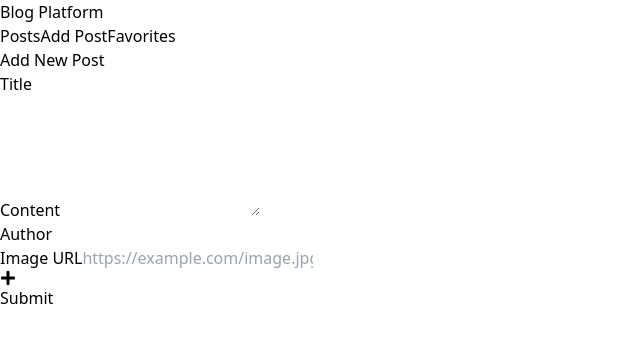
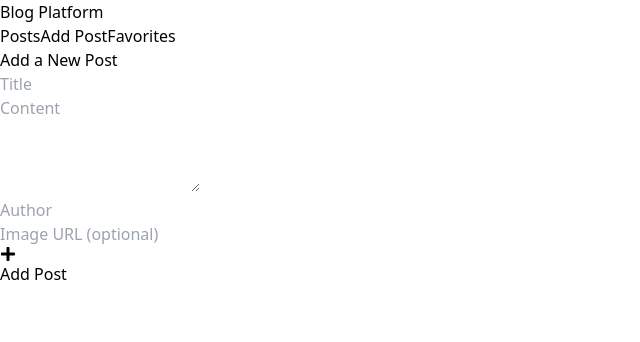
Before and after one commit to ErykahWanga/Blog-Platform, a React (Vite) app: page /add in a window 1280 px wide. Shown: the top 342 px of the page, without its empty margins (0-640 px from the left). Built offline with nearby package versions, Linux system fonts and the light colour scheme.

Commit message:
refactor: update AddPost and PostList components to use new API URL and improve error handling

```diff
--- a/src/components/AddPost.jsx
+++ b/src/components/AddPost.jsx
@@ -1,90 +1,93 @@
 import { useState } from 'react';
-import { useNavigate } from 'react-router-dom';
 import { FaPlus } from 'react-icons/fa';
 
-function AddPost() {
+function AddPost({ onAddPost }) {
   const [title, setTitle] = useState('');
   const [content, setContent] = useState('');
   const [author, setAuthor] = useState('');
   const [image, setImage] = useState('');
   const [error, setError] = useState(null);
-  const navigate = useNavigate();
+
+  const API_URL = 'https://json-server-vercel-zeta-five.vercel.app/api/posts'; // Updated to new deployment URL
 
   const handleSubmit = async (e) => {
     e.preventDefault();
+
+    const newPost = {
+      title,
+      content,
+      author,
+      image: image || undefined,
+      isFavorite: false,
+      comments: [],
+    };
+
     try {
-      const response = await fetch('http://localhost:3000/posts', {
+      const response = await fetch(API_URL, {
         method: 'POST',
         headers: { 'Content-Type': 'application/json' },
-        body: JSON.stringify({ title, content, author, image, isFavorite: false, comments: [] }),
+        body: JSON.stringify(newPost),
       });
+
       if (!response.ok) {
         throw new Error(`Failed to add post: ${response.status} ${response.statusText}`);
       }
-      navigate('/');
+
+      const addedPost = await response.json();
+      onAddPost(addedPost);
+      setTitle('');
+      setContent('');
+      setAuthor('');
+      setImage('');
+      setError(null);
     } catch (err) {
-      console.error('Submit error:', err);
+      console.error('Add post error:', err);
       setError(err.message);
     }
   };
 
   return (
-    <div className="max-w-lg mx-auto p-4">
-      <h1 className="text-3xl font-bold text-white mb-6">Add New Post</h1>
+    <div className="p-4">
+      <h2 className="text-2xl font-bold text-white mb-4">Add a New Post</h2>
       {error && <div className="text-red-500 mb-4">{error}</div>}
-      <div className="bg-gray-800 p-6 rounded shadow border border-gray-700">
-        <form onSubmit={handleSubmit}>
-          <div className="mb-4">
-            <label className="block text-gray-300 mb-2" htmlFor="title">
-              Title
-            </label>
+      <form onSubmit={handleSubmit} className="space-y-4">
+        <div>
           <input
             type="text"
-              id="title"
+            placeholder="Title"
             value={title}
             onChange={(e) => setTitle(e.target.value)}
             className="w-full p-2 rounded bg-gray-900 text-white border border-gray-600 focus:outline-none focus:ring-2 focus:ring-blue-500"
             required
           />
         </div>
-          <div className="mb-4">
-            <label className="block text-gray-300 mb-2" htmlFor="content">
-              Content
-            </label>
+        <div>
           <textarea
-              id="content"
+            placeholder="Content"
             value={content}
             onChange={(e) => setContent(e.target.value)}
             className="w-full p-2 rounded bg-gray-900 text-white border border-gray-600 focus:outline-none focus:ring-2 focus:ring-blue-500"
-              rows="5"
+            rows="4"
             required
           />
         </div>
-          <div className="mb-4">
-            <label className="block text-gray-300 mb-2" htmlFor="author">
-              Author
-            </label>
+        <div>
           <input
             type="text"
-              id="author"
+            placeholder="Author"
             value={author}
             onChange={(e) => setAuthor(e.target.value)}
             className="w-full p-2 rounded bg-gray-900 text-white border border-gray-600 focus:outline-none focus:ring-2 focus:ring-blue-500"
             required
           />
         </div>
-          <div className="mb-4">
-            <label className="block text-gray-300 mb-2" htmlFor="image">
-              Image URL
-            </label>
+        <div>
           <input
             type="url"
-              id="image"
+            placeholder="Image URL (optional)"
             value={image}
             onChange={(e) => setImage(e.target.value)}
             className="w-full p-2 rounded bg-gray-900 text-white border border-gray-600 focus:outline-none focus:ring-2 focus:ring-blue-500"
-              placeholder="https://example.com/image.jpg"
-              required
           />
         </div>
         <button
@@ -92,10 +95,9 @@ function AddPost() {
           className="bg-blue-500 text-white px-4 py-2 rounded hover:bg-blue-600 flex items-center space-x-2"
         >
           <FaPlus />
-            <span>Submit</span>
+          <span>Add Post</span>
         </button>
       </form>
-      </div>
     </div>
   );
 }
--- a/src/components/PostList.jsx
+++ b/src/components/PostList.jsx
@@ -9,20 +9,26 @@ function PostList() {
   const [newComment, setNewComment] = useState({});
   const [editingPost, setEditingPost] = useState(null);
   const [editForm, setEditForm] = useState({ title: '', content: '', author: '', image: '' });
-  const [expandedPosts, setExpandedPosts] = useState({}); // Track which posts are expanded
+  const [expandedPosts, setExpandedPosts] = useState({});
+
+  const API_URL = 'https://json-server-vercel-zeta-five.vercel.app/api/posts'; // Updated to new deployment URL
 
   useEffect(() => {
     const fetchPosts = async () => {
       try {
-        const response = await fetch('http://localhost:3000/posts');
+        const response = await fetch(API_URL);
         if (!response.ok) {
-          throw new Error(`Failed to fetch posts: ${response.status} ${response.statusText}`);
+          const errorText = await response.text();
+          throw new Error(`Failed to fetch posts: ${response.status} ${response.statusText} - ${errorText}`);
         }
         const data = await response.json();
+        if (!Array.isArray(data)) {
+          throw new Error('Expected an array of posts, but received: ' + JSON.stringify(data));
+        }
         setPosts(data);
         setFilteredPosts(data);
       } catch (err) {
-        console.error('Fetch error:', err);
+        console.error('Fetch error details:', err);
         setError(err.message);
       }
     };
@@ -53,7 +59,7 @@ function PostList() {
     ];
 
     try {
-      const response = await fetch(`http://localhost:3000/posts/${postId}`, {
+      const response = await fetch(`${API_URL}/${postId}`, {
         method: 'PATCH',
         headers: { 'Content-Type': 'application/json' },
         body: JSON.stringify({ comments: updatedComments }),
@@ -77,7 +83,7 @@ function PostList() {
     const updatedFavorite = !post.isFavorite;
 
     try {
-      const response = await fetch(`http://localhost:3000/posts/${postId}`, {
+      const response = await fetch(`${API_URL}/${postId}`, {
         method: 'PATCH',
         headers: { 'Content-Type': 'application/json' },
         body: JSON.stringify({ isFavorite: updatedFavorite }),
@@ -107,7 +113,7 @@ function PostList() {
 
   const handleSaveEdit = async (postId) => {
     try {
-      const response = await fetch(`http://localhost:3000/posts/${postId}`, {
+      const response = await fetch(`${API_URL}/${postId}`, {
         method: 'PATCH',
         headers: { 'Content-Type': 'application/json' },
         body: JSON.stringify(editForm),
@@ -129,8 +135,9 @@ function PostList() {
 
   const handleDeletePost = async (postId) => {
     try {
-      const response = await fetch(`http://localhost:3000/posts/${postId}`, {
+      const response = await fetch(`${API_URL}/${postId}`, {
         method: 'DELETE',
+        headers: { 'Content-Type': 'application/json' },
       });
       if (!response.ok) {
         throw new Error(`Failed to delete post: ${response.status} ${response.statusText}`);
```
Lines whose indentation alone changed are shown as unchanged.
